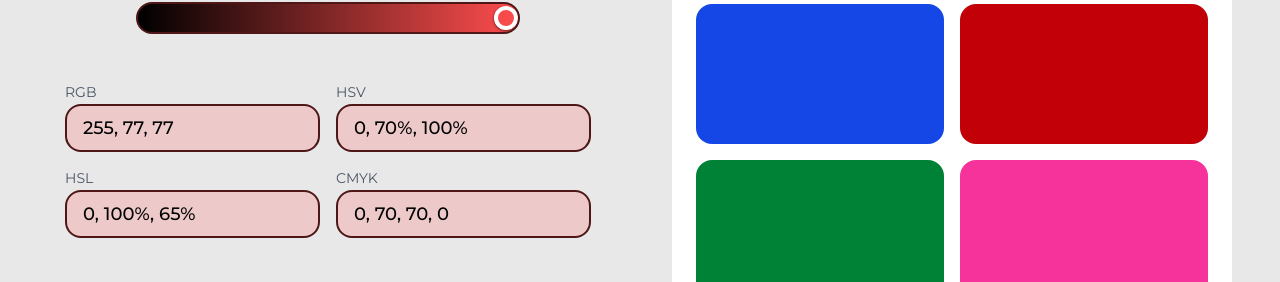
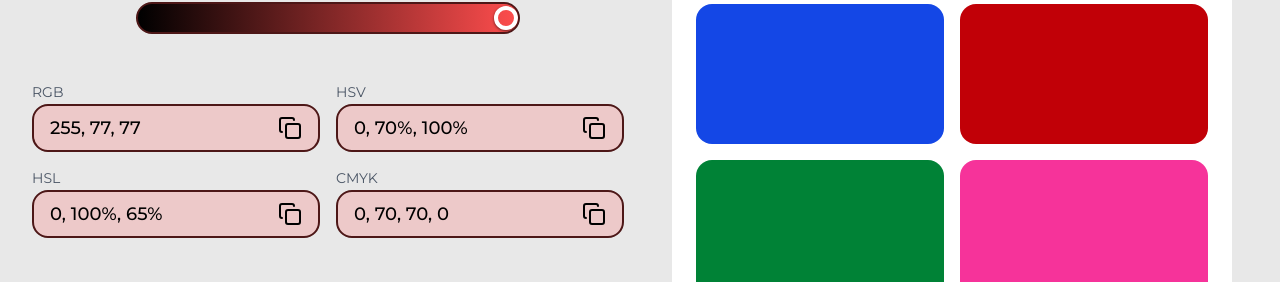
Before and after one commit to daniolsk/color-palette-generator, a Next.js app: page / in a window 1280 px wide. Shown: the part 370-652 px from the top of the page. Built offline with nearby package versions, Linux system fonts and the light colour scheme.

Commit message:
Add hover effects and transitions

```diff
--- a/src/components/BrightnessSlider.tsx
+++ b/src/components/BrightnessSlider.tsx
@@ -19,7 +19,7 @@ export const BrightnessSlider = ({ color, changeColor }: {
                 value={color.v}
                 onChange={(e) => changeColor({ ...color, v: parseFloat(e.target.value) })}
                 className="
-                    appearance-none w-full h-8 bg-transparent cursor-pointer
+                    appearance-none w-full h-8 bg-transparent cursor-pointer transition
                     [&::-webkit-slider-thumb]:appearance-none
                     [&::-webkit-slider-thumb]:h-6
                     [&::-webkit-slider-thumb]:w-6
--- a/src/components/ColorFormatDisplay.tsx
+++ b/src/components/ColorFormatDisplay.tsx
@@ -1,6 +1,7 @@
 import {
     hsvaToHex, HsvaColor, hsvaToRgba, rgbaToHexa, HslaColor, CmykColor, RgbaColor
 } from "@/lib/colors";
+import { Copy } from "lucide-react";
 
 export const ColorFormatDisplay = ({ color, colorInFormat, label }: {
     color: HsvaColor, colorInFormat: RgbaColor | HslaColor | HsvaColor | CmykColor, label: string
@@ -24,20 +25,30 @@ export const ColorFormatDisplay = ({ color, colorInFormat, label }: {
     };
 
     return (
-        <div>
+        <div className="relative">
             <div className="text-sm text-gray-600 mb-0.5">
                 {label}
             </div>
-            <input
-                className="w-full max-w-64 px-4 py-2 text-lg border-2 rounded-2xl font-medium focus:outline-none"
-                type="text"
-                disabled={true}
-                value={getColorText()}
+            <div
+                className="w-full items-center gap-8 flex px-4 py-2 text-lg border-2 rounded-2xl font-medium focus:outline-none cursor-pointer transition"
                 style={{
                     borderColor: hsvaToHex({ ...color, v: 30 }),
                     backgroundColor: rgbaToHexa(hsvaToRgba({ ...color, a: 0.2 }))
                 }}
-            />
+                onMouseEnter={(e) => {
+                    e.currentTarget.style.backgroundColor = rgbaToHexa(
+                        hsvaToRgba({ ...color, v: Math.min(color.v + 10, 100), a: 0.3 })
+                    )
+                }}
+                onMouseLeave={(e) => {
+                    e.currentTarget.style.backgroundColor = rgbaToHexa(
+                        hsvaToRgba({ ...color, a: 0.2 })
+                    )
+                }}
+            >
+                <div className="flex-1">{getColorText()}</div>
+                <Copy />
+            </div>
         </div>
     );
 };
--- a/src/components/ColorPicker.tsx
+++ b/src/components/ColorPicker.tsx
@@ -13,15 +13,31 @@ export const ColorPicker = ({ color, changeColor }: {
             <div className="flex justify-center items-center gap-4">
                 <span className="font-medium text-2xl">#</span>
                 <input
-                    className="text-center px-4 py-2 w-38 text-2xl border-2 rounded-2xl font-medium focus:outline-none"
+                    className="text-center px-4 py-2 w-38 text-2xl border-2 rounded-2xl font-medium focus:outline-none transition"
                     type="text"
                     value={hsvaToHex(color).substring(1)}
                     onChange={(
-                        e => changeColor(hexToHsva("#" + e.target.value))
+                        e => {
+                            const newColor = hexToHsva("#" + e.target.value);
+                            changeColor(newColor);
+                            e.currentTarget.style.backgroundColor = rgbaToHexa(hsvaToRgba(
+                                { ...newColor, v: Math.min(newColor.v + 10, 100), a: 0.3 }
+                            ))
+                        }
                     )}
                     style={{
                         borderColor: hsvaToHex({ ...color, v: 30 }),
                         backgroundColor: rgbaToHexa(hsvaToRgba({ ...color, a: 0.2 }))
+                    }}
+                    onMouseEnter={(e) => {
+                        e.currentTarget.style.backgroundColor = rgbaToHexa(
+                            hsvaToRgba({ ...color, v: Math.min(color.v + 10, 100), a: 0.3 })
+                        )
+                    }}
+                    onMouseLeave={(e) => {
+                        e.currentTarget.style.backgroundColor = rgbaToHexa(
+                            hsvaToRgba({ ...color, a: 0.2 })
+                        )
                     }}
                 />
                 <div
@@ -35,7 +51,7 @@ export const ColorPicker = ({ color, changeColor }: {
             <div className="w-96 flex flex-col items-center gap-2">
                 <BrightnessSlider color={color} changeColor={(color: HsvaColor) => changeColor(color)} />
             </div>
-            <div className="grid grid-cols-2 gap-4">
+            <div className="w-full grid grid-cols-2 gap-4 px-4">
                 <ColorFormatDisplay color={color} colorInFormat={hsvaToRgba(color)} label="RGB" />
                 <ColorFormatDisplay color={color} colorInFormat={color} label="HSV" />
                 <ColorFormatDisplay color={color} colorInFormat={hsvaToHsla(color)} label="HSL" />
--- a/src/components/Palette.tsx
+++ b/src/components/Palette.tsx
@@ -9,10 +9,20 @@ export const Palette = ({ color }: { color: HsvaColor }) => {
                 <select
                     name="colorHarmony"
                     id="colorHarmony"
-                    className="py-1 px-2 text-lg border-2 rounded-2xl focus:outline-none cursor-pointer"
+                    className="py-1 px-2 text-lg border-2 rounded-2xl focus:outline-none cursor-pointer transition"
                     style={{
                         borderColor: hsvaToHex({ ...color, v: 30 }),
                         backgroundColor: rgbaToHexa(hsvaToRgba({ ...color, a: 0.2 }))
+                    }}
+                    onMouseEnter={(e) => {
+                        e.currentTarget.style.backgroundColor = rgbaToHexa(
+                            hsvaToRgba({ ...color, v: Math.min(color.v + 10, 100), a: 0.3 })
+                        )
+                    }}
+                    onMouseLeave={(e) => {
+                        e.currentTarget.style.backgroundColor = rgbaToHexa(
+                            hsvaToRgba({ ...color, a: 0.2 })
+                        )
                     }}
                 >
                     <option value="monochromatic">Monochromatyczna</option>
```
